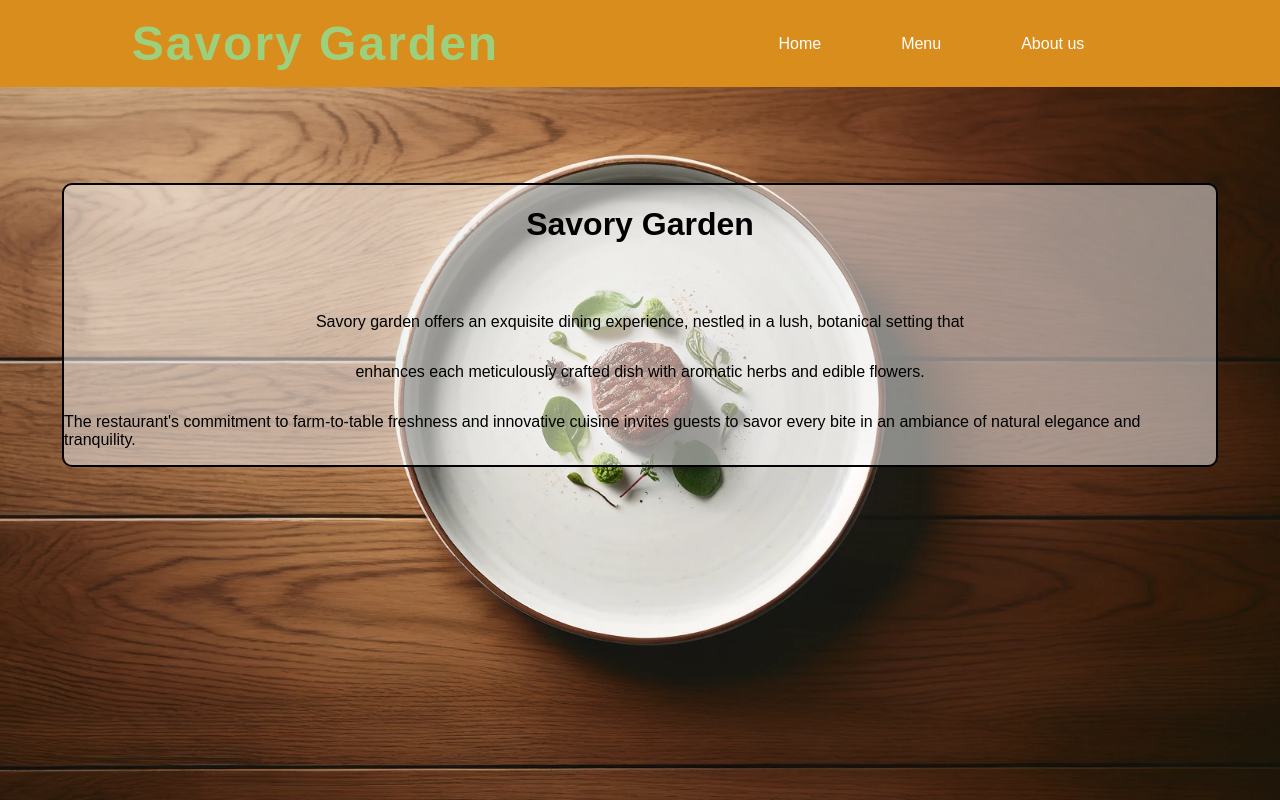
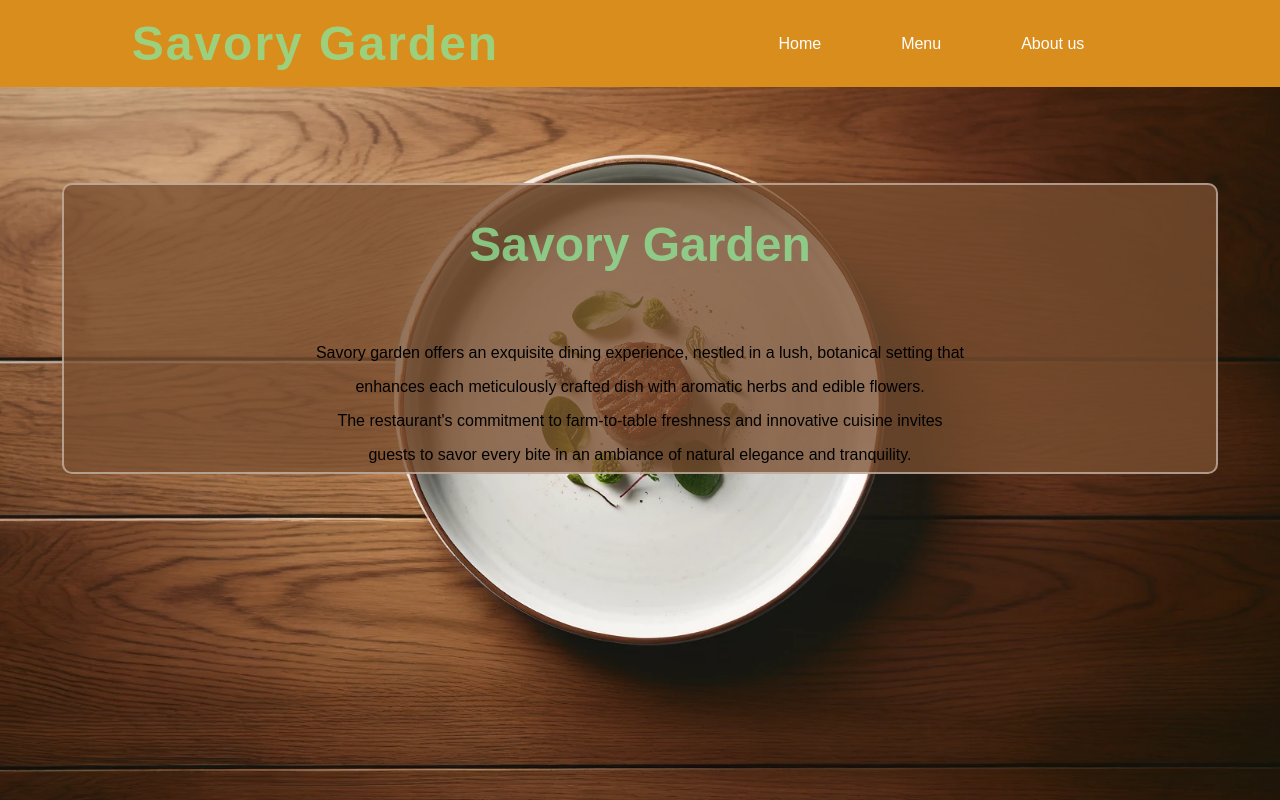
Before and after one commit to JK9913/Restaurant-Page, a website built with webpack: page src/index.html in a window 1280 px wide. Built offline with nearby package versions, Linux system fonts and the light colour scheme.

Commit message:
Small fixes to the text and the broder color

```diff
--- a/src/index.html
+++ b/src/index.html
@@ -28,7 +28,9 @@
 
             <p>enhances each meticulously crafted dish with aromatic herbs and edible flowers.</p>
 
-            <p>The restaurant's commitment to farm-to-table freshness and innovative cuisine invites guests to savor every bite in an ambiance of natural elegance and tranquility.</p>
+            <p>The restaurant's commitment to farm-to-table freshness and innovative cuisine invites</p>
+
+            <p>guests to savor every bite in an ambiance of natural elegance and tranquility.</p>
 
         </div>
     </div>
--- a/src/style.css
+++ b/src/style.css
@@ -67,13 +67,19 @@ header>h1 {
     margin-top: 2rem;
     width: 90%;
     height: 100%;
-    border: 2px solid black;
+    border: 2px solid rgba(255, 255, 255, 0.447);
     border-radius: 10px;
-    background-color: rgba(245, 245, 245, 0.509);
+    background-color: #794f30c6;
 }
 
 .title {
     font-family: fantasy;
+}
+
+.titleContent {
+    font-size: 3rem;
+    font-weight: bold;
+    color: rgba(142, 224, 147, 0.807)
 }
 
 .contentText {
@@ -82,3 +88,7 @@ header>h1 {
     align-items: center;
     flex-direction: column;
 }
+
+.contentText > p {
+    margin: .5rem;
+}
```
